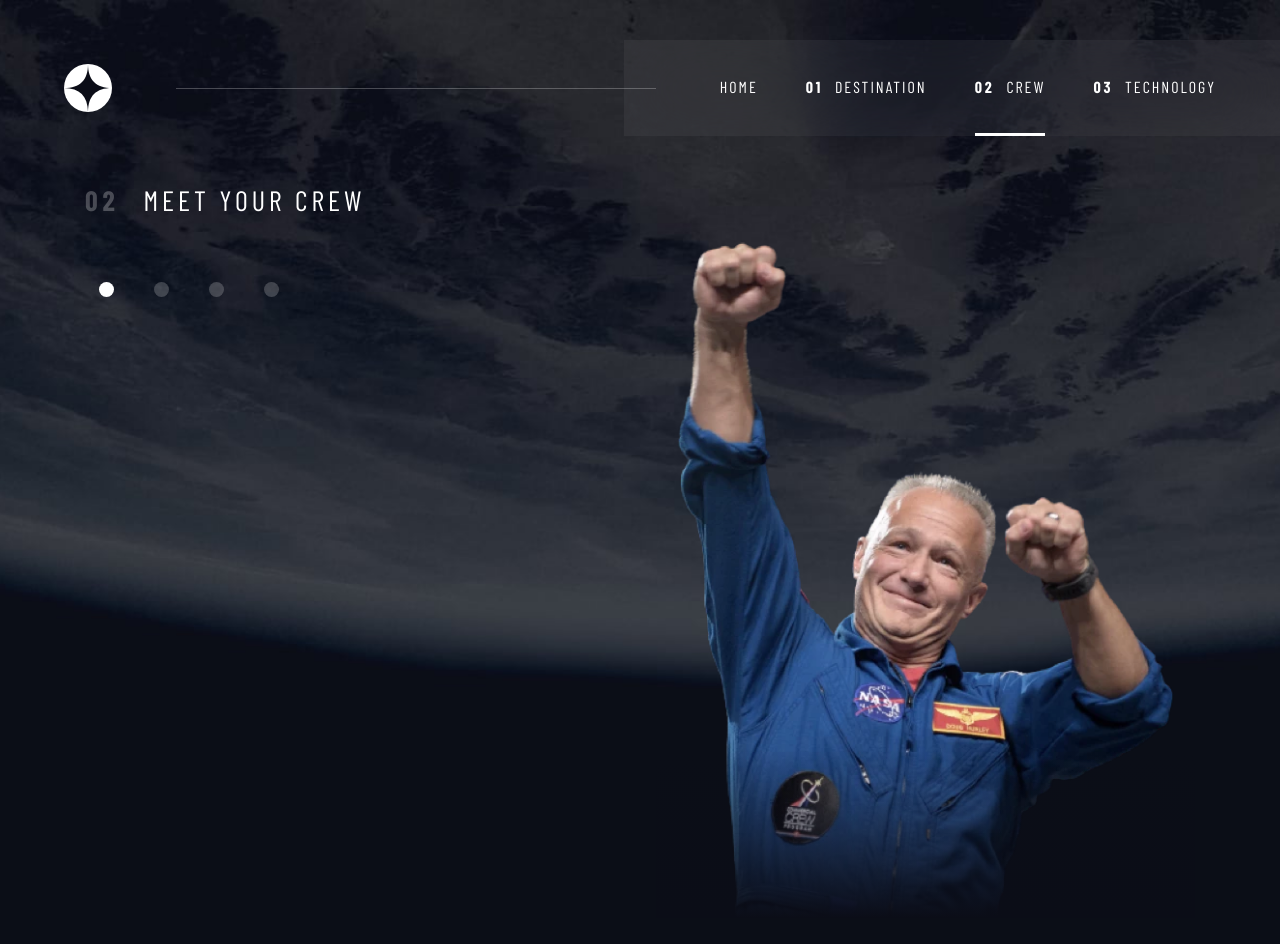
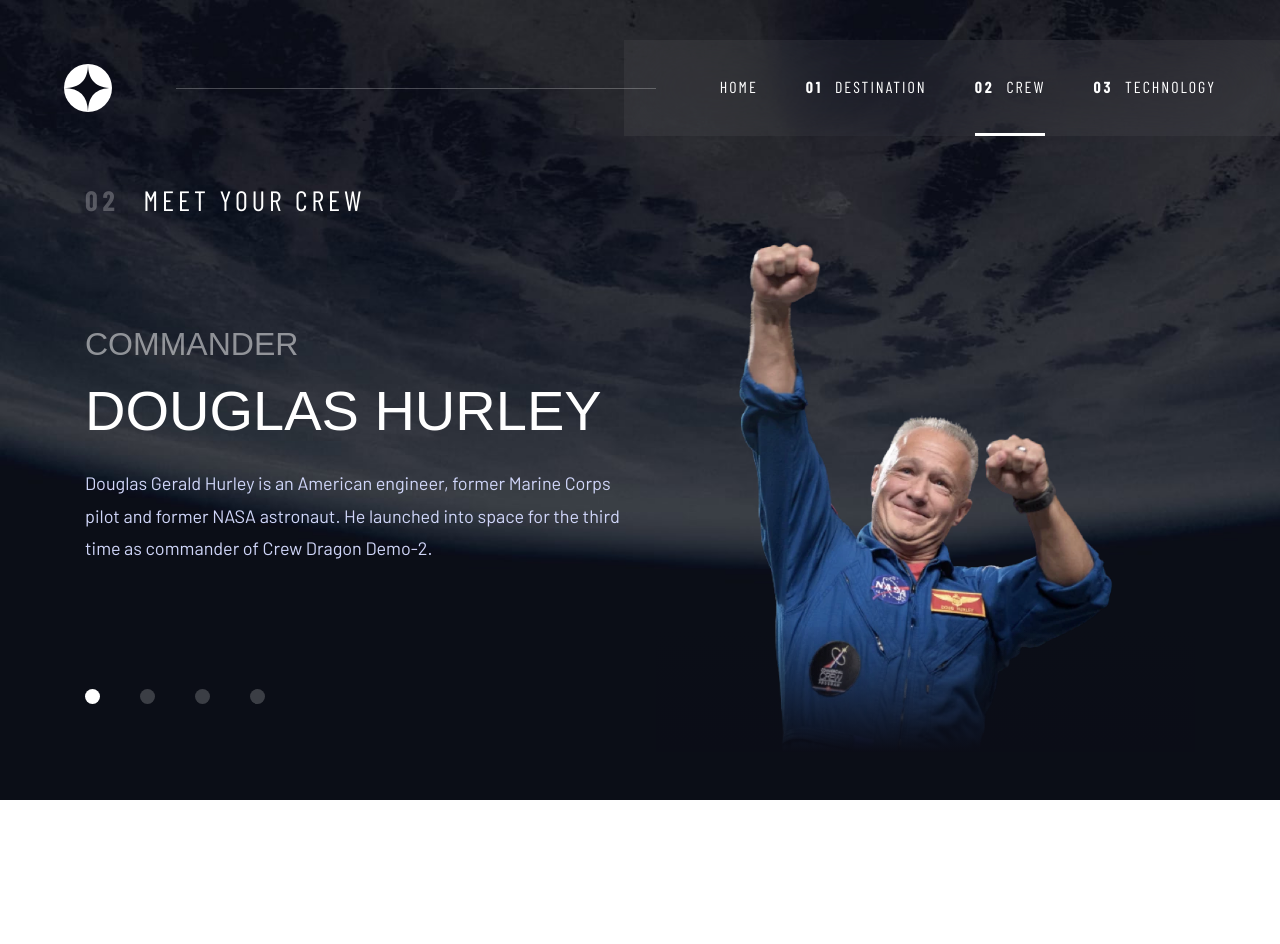
Before and after one commit to kerem-gurbuz/fm-space-tourism-website, a Next.js app: page /crew in a window 1280 px wide. Shown: the top 944 px of the page. After the commit the page ends 800 px from the top, so only its background shows below. Built offline with nearby package versions, Linux system fonts and the light colour scheme; a web font is replaced by a local one.

Commit message:
feat(crew tabs): implement crew card component

```diff
--- /dev/null
+++ b/src/components/crew/crew-card.tsx
@@ -0,0 +1,34 @@
+import {
+  Card,
+  CardContent,
+  CardDescription,
+  CardHeader,
+  CardTitle,
+} from '@/components/ui/card';
+import type { CrewMember } from '@/lib/constants/crew';
+
+type CrewCardProps = {
+  crewMember: CrewMember;
+};
+
+export function CrewCard({ crewMember }: CrewCardProps) {
+  const { name, role, bio } = crewMember;
+
+  return (
+    <Card className="flex h-full flex-col gap-6 text-center lg:text-left">
+      <CardHeader className="flex flex-col gap-2 uppercase md:gap-4">
+        <CardDescription className="text_preset_4--mobile md:text_preset_4--tablet lg:text_preset_4--desktop opacity-50">
+          {role}
+        </CardDescription>
+        <CardTitle className="text_preset_3--mobile md:text_preset_3--tablet lg:text_preset_3--desktop">
+          {name}
+        </CardTitle>
+      </CardHeader>
+      <CardContent className="flex-1">
+        <p className="text_preset_9--mobile md:text_preset_9--tablet lg:text_preset_9--desktop h-full text-blue-300">
+          {bio}
+        </p>
+      </CardContent>
+    </Card>
+  );
+}
--- a/src/components/crew/crew-image.tsx
+++ b/src/components/crew/crew-image.tsx
@@ -1,17 +1,15 @@
 import Image from 'next/image';
 
-import { cn, createDescription } from '@/lib/utils';
+import { createDescription } from '@/lib/utils';
 
 type CrewImageProps = {
   initialCrewMemberName: string;
   crewMemberName: string;
-  isPending: boolean;
 };
 
 export function CrewImage({
   initialCrewMemberName,
   crewMemberName,
-  isPending,
 }: CrewImageProps) {
   return (
     <div className="flex items-center justify-center lg:items-end">
@@ -20,9 +18,7 @@ export function CrewImage({
         <Image
           src={`/assets/crew/image-${crewMemberName}.webp`}
           alt={createDescription('Image of', crewMemberName)}
-          className={cn('object-contain object-center', {
-            grayscale: isPending,
-          })}
+          className="object-contain object-center"
           sizes="(max-width: 767px) 100vw"
           priority={crewMemberName === initialCrewMemberName}
           quality={100}
@@ -36,9 +32,7 @@ export function CrewImage({
         <Image
           src={`/assets/crew/image-${crewMemberName}.webp`}
           alt={createDescription('Image of', crewMemberName)}
-          className={cn('object-contain object-top', {
-            grayscale: isPending,
-          })}
+          className="object-contain object-top"
           sizes="(min-width: 768px) and (max-width: 1023px) 100vw"
           priority={crewMemberName === initialCrewMemberName}
           quality={100}
@@ -46,13 +40,11 @@ export function CrewImage({
         />
       </div>
       {/* Desktop Image  */}
-      <div className="relative hidden h-[676px] w-full lg:block">
+      <div className="relative hidden h-full w-full lg:block">
         <Image
           src={`/assets/crew/image-${crewMemberName}.webp`}
           alt={createDescription('Image of', crewMemberName)}
-          className={cn('object-contain object-bottom', {
-            grayscale: isPending,
-          })}
+          className="object-contain object-bottom"
           sizes="(min-width: 1024px) 100vw"
           priority={crewMemberName === initialCrewMemberName}
           quality={100}
--- a/src/components/crew/crew-tabs.tsx
+++ b/src/components/crew/crew-tabs.tsx
@@ -1,8 +1,8 @@
 'use client';
 
-import { useState, useTransition } from 'react';
+import { useState } from 'react';
 
-import { CrewImage } from '@/components/crew';
+import { CrewCard, CrewImage } from '@/components/crew';
 import { Tabs, TabsContent, TabsList, TabsTrigger } from '@/components/ui/tabs';
 import { CREW } from '@/lib/constants/crew';
 import { slugifyString } from '@/lib/utils';
@@ -10,7 +10,6 @@ import { slugifyString } from '@/lib/utils';
 const INITIAL_CREW_MEMBER_NAME = slugifyString(CREW['Douglas Hurley'].name);
 
 export function CrewTabs() {
-  const [isPending, startTransition] = useTransition();
   const [crewMemberName, setCrewMemberName] = useState<string>(
     INITIAL_CREW_MEMBER_NAME,
   );
@@ -19,34 +18,35 @@ export function CrewTabs() {
     <div className="grid h-full grid-cols-1 grid-rows-[auto_1fr] gap-8 lg:grid-cols-2 lg:grid-rows-1">
       <Tabs
         defaultValue={INITIAL_CREW_MEMBER_NAME}
-        className="mx-auto flex h-[319px] w-full max-w-[514px] flex-col gap-6 pt-10 md:h-[305px] md:max-w-[512px] lg:h-full lg:min-w-[445px] lg:gap-10 lg:pb-12 lg:pt-0"
+        className="relative mx-auto h-[319px] w-full max-w-[514px] md:h-[305px] md:max-w-[512px] lg:mx-0 lg:h-full lg:min-w-[445px] lg:max-w-full lg:pb-12"
       >
-        {Object.values(CREW).map((crewMember, index) => (
-          <TabsContent key={index} value={slugifyString(crewMember.name)}>
-            <article aria-label={`Information about ${crewMember.name}`}>
-              {/* TODO: Add crew member information */}
-            </article>
-          </TabsContent>
-        ))}
-        <TabsList className="flex h-[10px] justify-center gap-4 lg:justify-start lg:gap-10">
+        <TabsList className="absolute inset-x-0 bottom-0 flex h-[10px] justify-center gap-4 lg:bottom-12 lg:h-[15px] lg:justify-start lg:gap-10">
           {Object.values(CREW).map(({ name }, index) => (
             <TabsTrigger
               key={index}
               value={slugifyString(name)}
               className="h-[10px] w-[10px] rounded-full bg-white opacity-20 hover:opacity-50 data-[state=active]:opacity-100 lg:h-[15px] lg:w-[15px]"
-              onClick={() =>
-                startTransition(() => setCrewMemberName(slugifyString(name)))
-              }
+              onClick={() => setCrewMemberName(slugifyString(name))}
             >
               <span className="sr-only">{name}</span>
             </TabsTrigger>
           ))}
         </TabsList>
+        {Object.values(CREW).map((crewMember, index) => (
+          <TabsContent
+            key={index}
+            value={slugifyString(crewMember.name)}
+            className="absolute inset-x-0 bottom-[34px] top-0 flex pt-10 lg:bottom-[103px] lg:items-center lg:pt-0"
+          >
+            <article aria-label={`Information about ${crewMember.name}`}>
+              <CrewCard crewMember={crewMember} />
+            </article>
+          </TabsContent>
+        ))}
       </Tabs>
       <CrewImage
         initialCrewMemberName={INITIAL_CREW_MEMBER_NAME}
         crewMemberName={crewMemberName}
-        isPending={isPending}
       />
     </div>
   );
--- a/src/components/crew/index.ts
+++ b/src/components/crew/index.ts
@@ -1,2 +1,3 @@
+export { CrewCard } from '@/components/crew/crew-card';
+export { CrewImage } from '@/components/crew/crew-image';
 export { CrewTabs } from '@/components/crew/crew-tabs';
-export { CrewImage } from '@/components/crew/crew-image';
--- a/src/components/destination/destination-tabs.tsx
+++ b/src/components/destination/destination-tabs.tsx
@@ -1,17 +1,16 @@
 'use client';
 
 import Image from 'next/image';
-import { useState, useTransition } from 'react';
+import { useState } from 'react';
 
 import { DestinationCard } from '@/components/destination';
 import { Tabs, TabsContent, TabsList, TabsTrigger } from '@/components/ui/tabs';
 import { DESTINATIONS } from '@/lib/constants/destinations';
-import { cn, createDescription, slugifyString } from '@/lib/utils';
+import { createDescription, slugifyString } from '@/lib/utils';
 
 const INITIAL_DESTINATION_NAME = slugifyString(DESTINATIONS.Moon.name);
 
 export function DestinationTabs() {
-  const [isPending, startTransition] = useTransition();
   const [destinationName, setDestinationName] = useState<string>(
     INITIAL_DESTINATION_NAME,
   );
@@ -22,9 +21,7 @@ export function DestinationTabs() {
         <Image
           src={`/assets/destination/image-${destinationName}.webp`}
           alt={createDescription('Image of the', destinationName)}
-          className={cn('object-cover object-center', {
-            grayscale: isPending,
-          })}
+          className="object-cover object-center"
           sizes="(max-width: 767px) 150px, (max-width: 1023px) 300px, (max-width: 1279px) 400px, 480px"
           priority={destinationName === INITIAL_DESTINATION_NAME}
           quality={100}
@@ -41,9 +38,7 @@ export function DestinationTabs() {
               key={index}
               value={slugifyString(name)}
               className="text_preset_8--mobile md:text_preset_8--desktop inline-flex items-start justify-center text-blue-300 data-[state=active]:border-b-[3px] data-[state=active]:border-b-white data-[state=active]:text-white"
-              onClick={() =>
-                startTransition(() => setDestinationName(slugifyString(name)))
-              }
+              onClick={() => setDestinationName(slugifyString(name))}
             >
               {name.toUpperCase()}
             </TabsTrigger>
```
